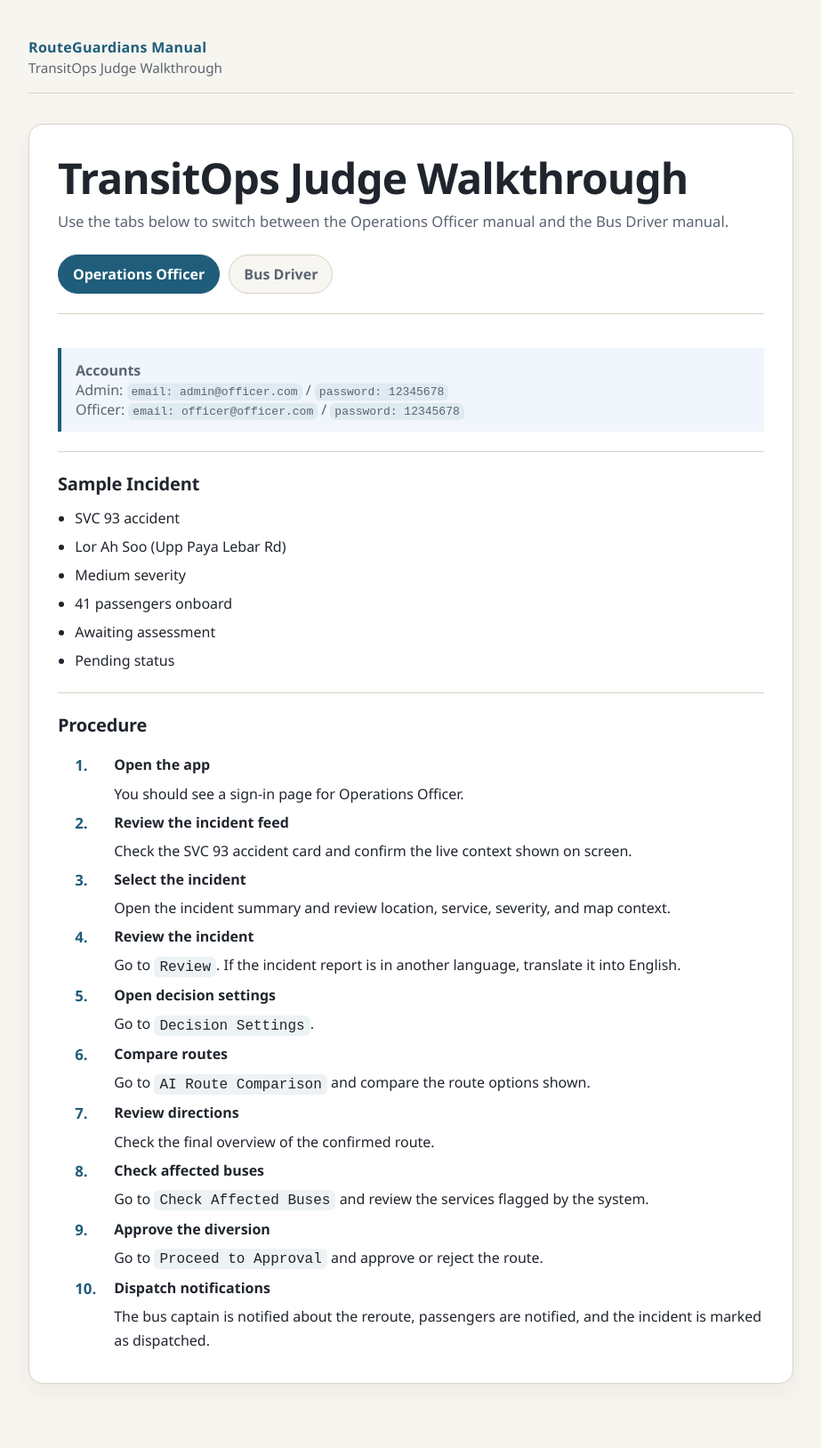
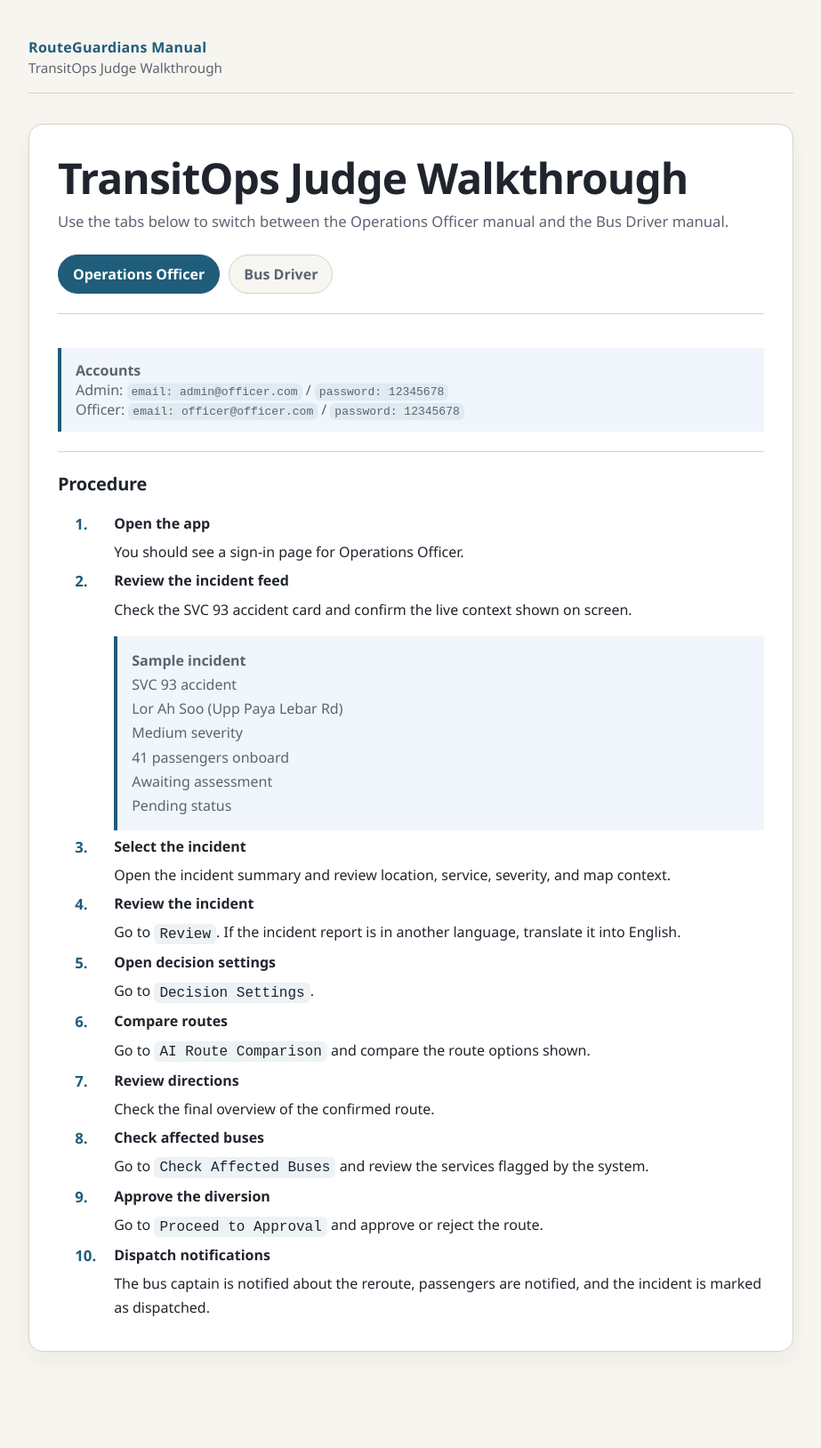
Before and after one commit to ZengZixuan05/RouteGuardians-Manual, a Jekyll site: the page built from index.md, in a window 1280 px wide. Shown: the whole page at 89% size, without its empty margins (178-1101 px from the left). Built offline with Jekyll 4.4.1, drawn with Linux system fonts in a browser that asks for light colours; after the commit the page ends 1591 px from its top, so only the background shows below that; part of the change alters nothing that is shown.

```diff
--- a/index.md
+++ b/index.md
@@ -44,18 +44,6 @@ layout: default
   </section>
 
   <section class="section">
-    <h2>Sample Incident</h2>
-    <ul>
-      <li>SVC 93 accident</li>
-      <li>Lor Ah Soo (Upp Paya Lebar Rd)</li>
-      <li>Medium severity</li>
-      <li>41 passengers onboard</li>
-      <li>Awaiting assessment</li>
-      <li>Pending status</li>
-    </ul>
-  </section>
-
-  <section class="section">
     <h2>Procedure</h2>
     <ol class="procedure">
       <li>
@@ -65,6 +53,15 @@ layout: default
       <li>
         <span class="step-title">Review the incident feed</span>
         Check the SVC 93 accident card and confirm the live context shown on screen.
+        <div class="note">
+          <strong>Sample incident</strong><br />
+          SVC 93 accident<br />
+          Lor Ah Soo (Upp Paya Lebar Rd)<br />
+          Medium severity<br />
+          41 passengers onboard<br />
+          Awaiting assessment<br />
+          Pending status
+        </div>
       </li>
       <li>
         <span class="step-title">Select the incident</span>
```
